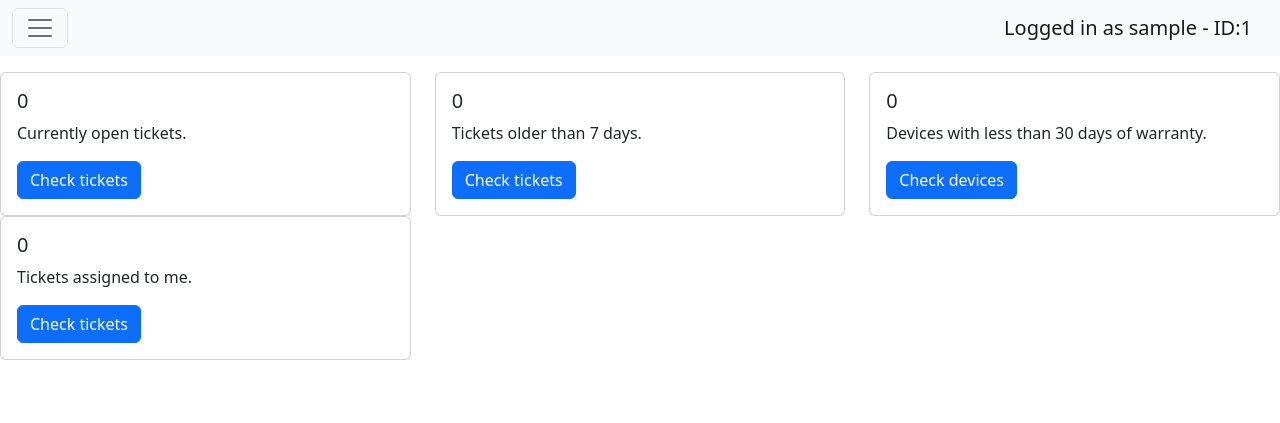
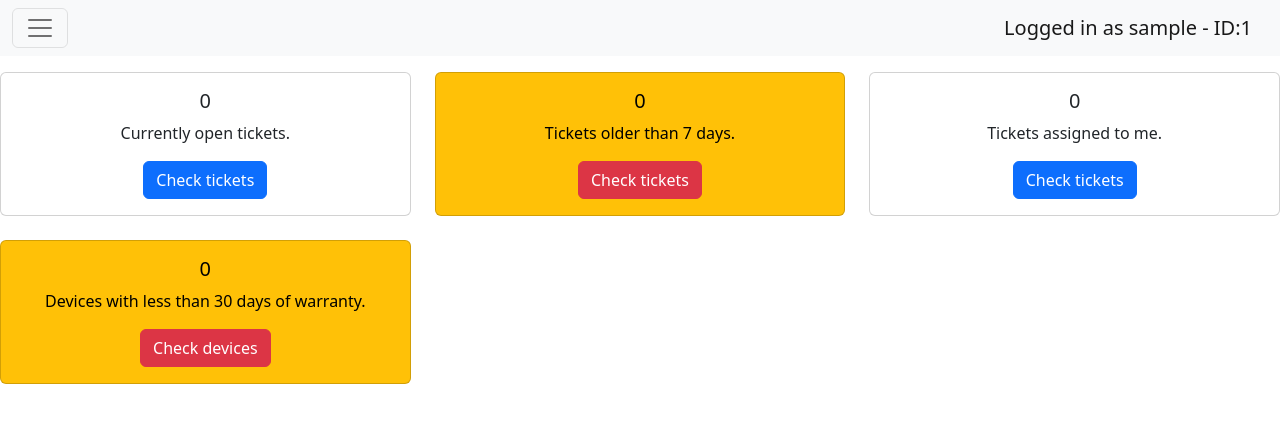
Before and after one commit to huLasPet/issue_tracking_project, a Django app: page / in a window 1280 px wide. Shown: the top 423 px of the page. Run offline with Django 4.2, Linux system fonts and the light colour scheme; the visitor is signed in with stand-in values (Sample User, id 1); data that the repository does not hold is empty.

Commit message:
Update index.html
Updated cards

```diff
--- a/ticket_project/ticket_app/templates/ticket_app/index.html
+++ b/ticket_project/ticket_app/templates/ticket_app/index.html
@@ -5,9 +5,9 @@
 {% block content %}
 
 
-<div class="row">
+<div class="row row-cols-1 row-cols-md-3 g-4">
     <div class="col-sm-4">
-        <div class="card">
+        <div class="card text-center">
             <div class="card-body">
                 <h5 class="card-title">{{ open_tickets_count }}</h5>
                 <p class="card-text">Currently open tickets.</p>
@@ -16,25 +16,16 @@
         </div>
     </div>
     <div class="col-sm-4">
-        <div class="card">
+        <div class="card text-center text-bg-warning">
             <div class="card-body">
                 <h5 class="card-title">{{ older_tickets_count }}</h5>
                 <p class="card-text">Tickets older than 7 days.</p>
-                <a href="/old_tickets" class="btn btn-primary">Check tickets</a>
+                <a href="/old_tickets" class="btn btn-danger">Check tickets</a>
             </div>
         </div>
     </div>
     <div class="col-sm-4">
-        <div class="card">
-            <div class="card-body">
-                <h5 class="card-title">{{ old_devices_count }}</h5>
-                <p class="card-text">Devices with less than 30 days of warranty.</p>
-                <a href="/short_warranty" class="btn btn-primary">Check devices</a>
-            </div>
-        </div>
-    </div>
-    <div class="col-sm-4">
-        <div class="card">
+        <div class="card text-center">
             <div class="card-body">
                 <h5 class="card-title">{{ my_tickets_count }}</h5>
                 <p class="card-text">Tickets assigned to me.</p>
@@ -42,6 +33,16 @@
             </div>
         </div>
     </div>
+    <div class="col-sm-4">
+        <div class="card text-center text-bg-warning">
+            <div class="card-body">
+                <h5 class="card-title">{{ old_devices_count }}</h5>
+                <p class="card-text">Devices with less than 30 days of warranty.</p>
+                <a href="/short_warranty" class="btn btn-danger">Check devices</a>
+            </div>
+        </div>
+    </div>
+
 
 </div>
 
```
